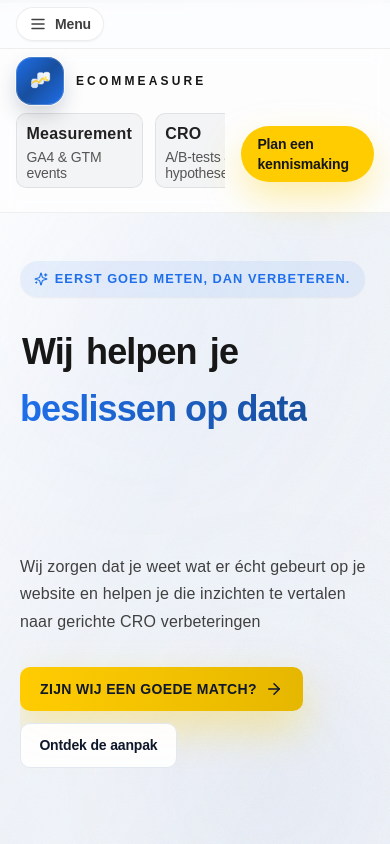
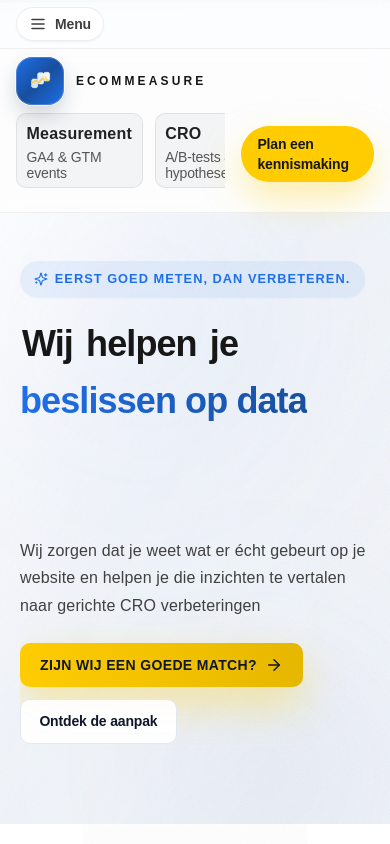
Before and after one commit to ProjectBibo/EcomMeasure3, a React (Vite) app: page / in a window 390 px wide. Shown: the top 844 px of the page. Built offline with nearby package versions, Linux system fonts and the light colour scheme.

Commit message:
Reduce hero spacing

```diff
--- a/src/components/Hero.jsx
+++ b/src/components/Hero.jsx
@@ -72,7 +72,7 @@ export default function Hero() {
 
       <div className="relative section-shell">
         <div className="site-container relative z-10 flex flex-col gap-8 lg:gap-10 lg:min-h-[78vh] lg:pr-[28rem] xl:pr-[34rem]">
-          <div className="relative max-w-3xl flex flex-col items-start gap-8 text-left vt-hero-visual">
+          <div className="relative max-w-3xl flex flex-col items-start gap-6 md:gap-7 lg:gap-8 text-left vt-hero-visual">
             <motion.span
               initial={shouldReduceMotion ? false : { opacity: 0, y: -12 }}
               animate={{ opacity: 1, y: 0 }}
```
